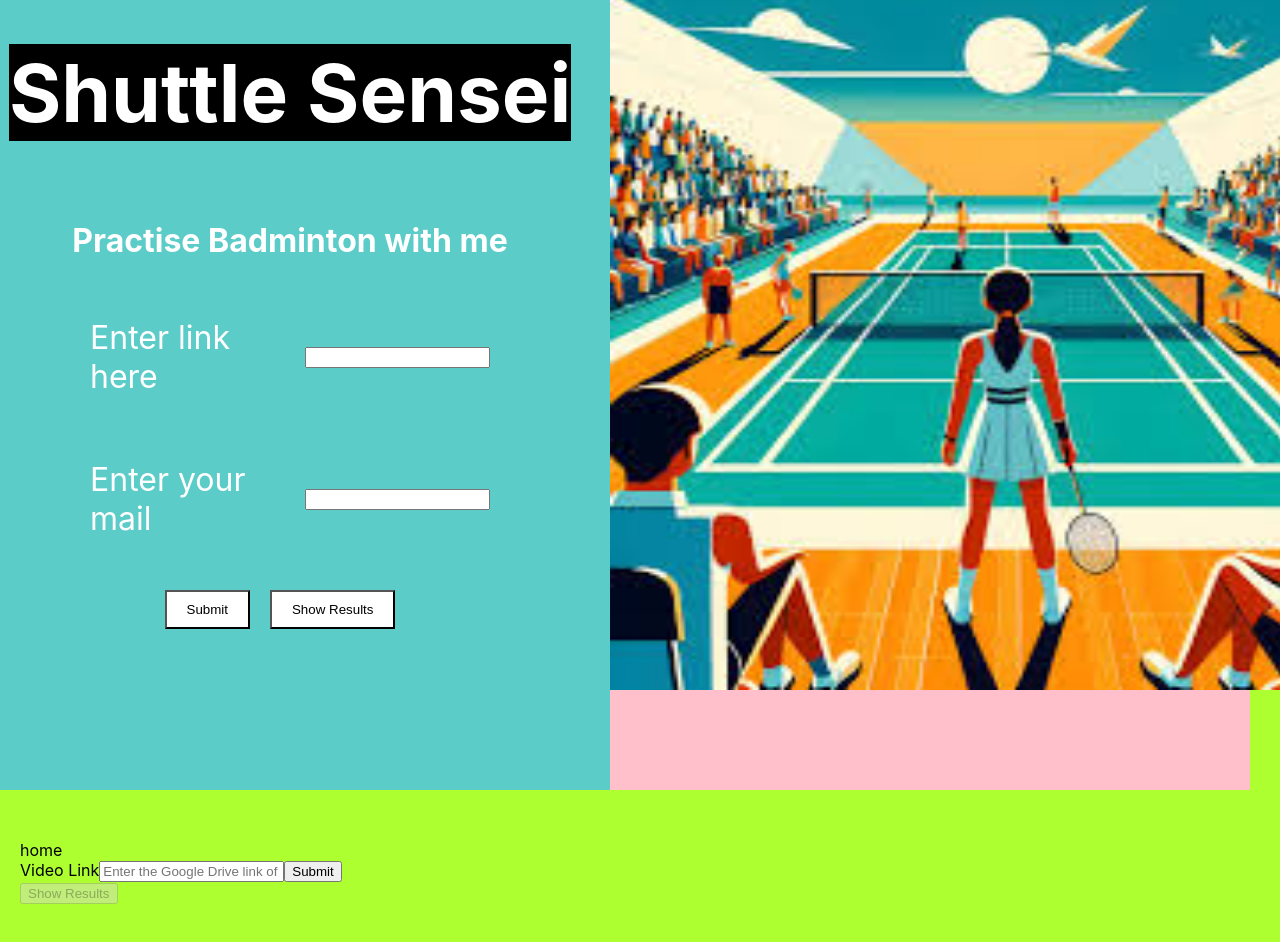
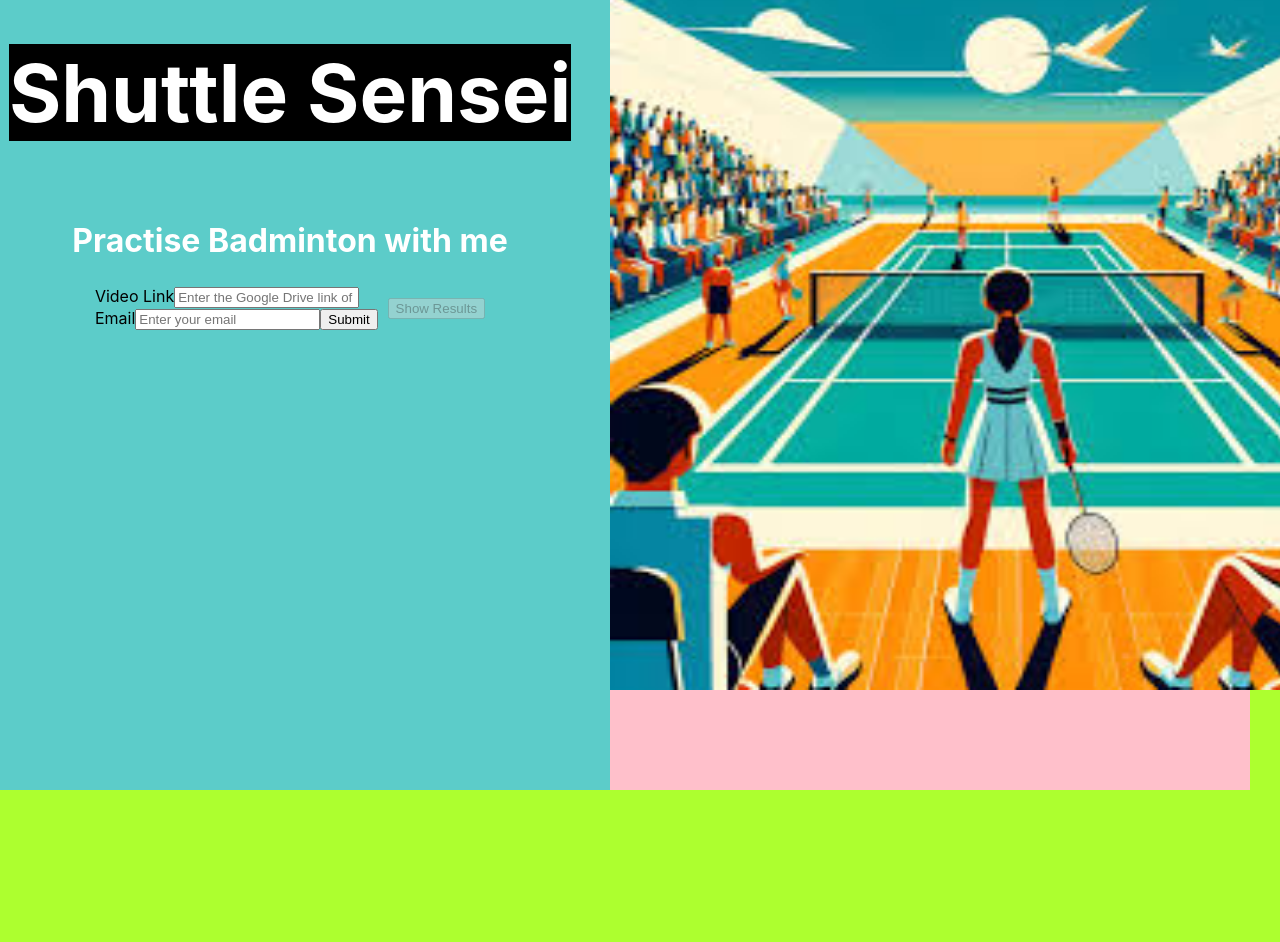
Before and after one commit to Team-Phoenix-Force/ShuttleSensei, a React (Create React App) app in the folder frontend/: page / in a window 1280 px wide. Shown: the top 942 px of the page. After the commit the page ends 880 px from the top, so only its background shows below. Built offline with nearby package versions, Linux system fonts and the light colour scheme.

Commit message:
Add some changes

```diff
--- a/frontend/src/pages/home.jsx
+++ b/frontend/src/pages/home.jsx
@@ -6,11 +6,12 @@ import "./styles.css";
 import a  from "../images/download (1).jpeg"
 
 const Home = () => {
-  const API_URL = "https://d9be-34-126-100-141.ngrok-free.app";
+  const API_URL = "https://5fa4-35-237-195-78.ngrok-free.app";
   const navigate = useNavigate();
 
   const [acknowledged, setAcknowledged] = useState(false);
   const [videoLink, setVideoLink] = useState("");
+  const [email, setEmail] = useState("");
 
   const handleChange = (e) => {
     setVideoLink(e.target.value);
@@ -23,6 +24,7 @@ const Home = () => {
         `${API_URL}/post`,
         {
           videoLink: videoLink,
+          email: email,
         },
         {
           headers: {
@@ -44,25 +46,6 @@ const Home = () => {
 <h1 className="h1_1">Shuttle Sensei</h1>
 <h2 className="p">Practise Badminton with me</h2>
 <div className="div">
-<p className="p">Enter link here</p>
-<input></input>
-</div>
-<div className="div">
-<p className="p">Enter your mail</p>
-<input></input>
-</div>
-<br></br>
-<div>
-<button className="button">Submit</button>
-<button className="button">Show Results</button>
-</div>
-   </div>
-   <div className="main-2">
-   <img src={a} height={700} width={800} alt='player1' />
-   </div>
-      </div>
-
-      <div>home</div>
 <form>
         <label>Video Link</label>
         <input
@@ -71,12 +54,27 @@ const Home = () => {
           onChange={handleChange}
           placeholder="Enter the Google Drive link of the video"
         />
+        <br></br>
+        <label>Email</label>
+        <input
+          type="email"
+          value={email}
+          onChange={(e) => setEmail(e.target.value)}
+          placeholder="Enter your email"
+        />
         <input type="submit" onClick={handleSubmit} />
       </form>
 
-      <button onClick={() => navigate("/compare")} disabled={!acknowledged}>
+      <button onClick={() => navigate("/results")} disabled={!acknowledged}>
         Show Results
       </button>
+</div>
+   </div>
+   <div className="main-2">
+   <img src={a} height={700} width={800} alt='player1' />
+   </div>
+      </div>
+
     </>
   );
 };
--- a/frontend/src/pages/results.jsx
+++ b/frontend/src/pages/results.jsx
@@ -18,7 +18,7 @@ import { Tab, Tabs, TabList, TabPanel } from "react-tabs";
 import "react-tabs/style/react-tabs.css";
 
 const Results = () => {
-  const API_URL = "https://d9be-34-126-100-141.ngrok-free.app";
+  const API_URL = "https://5fa4-35-237-195-78.ngrok-free.app";
   const [page, setPage] = useState("Compare");
   const pages = ["Compare", "Player1", "Player2"];
 
@@ -59,29 +59,35 @@ const Results = () => {
   const [newRallyData, setNewRallyData] = useState([]);
   const [rallies, setRallies] = useState([]);
   const [rallyIndex, setRallyIndex] = useState(0);
+  const [img,setImg] = useState("");
 
   useEffect(() => {
     const fetchData = async () => {
       try {
-        const response = await axios.get(`${API_URL}/get`);
+        const response = await axios.get(`${API_URL}/get/img`,{
+          headers: {
+            "ngrok-skip-browser-warning": "true",
+          },
+        });
         console.log(response);
+        setImg(response.data);
         const newData = {
-          positionDistribution : URL.createObjectURL(new Blob([response.data.positionDistribution], { type: 'image/png' })),
-          positionDistributionP1: URL.createObjectURL(new Blob([response.data.positionDistributionP1], { type: 'image/png' })),
-          rallyTimeDistribution : URL.createObjectURL(new Blob([response.data.rallyTimeDistribution], { type: 'image/png' })),
-          shotTypeDistributionP1 : URL.createObjectURL(new Blob([response.data.shotTypeDistributionP1], { type: 'image/png' })),
-          shotsDistributionP1 : URL.createObjectURL(new Blob([response.data.shotsDistributionP1], { type: 'image/png' })),
-          shotsDistributionP2 : URL.createObjectURL(new Blob([response.data.shotsDistributionP2], { type: 'image/png' })),
+          positionDistribution : URL.createObjectURL(new Blob([response.data.position_distribution], { type: 'image/png' })),
+          positionDistributionP1: URL.createObjectURL(new Blob([response.data.position_distribution_p1], { type: 'image/png' })),
+          rallyTimeDistribution : URL.createObjectURL(new Blob([response.data.rally_time_distribution], { type: 'image/png' })),
+          shotTypeDistributionP1 : URL.createObjectURL(new Blob([response.data.shot_type_distribution_p1], { type: 'image/png' })),
+          shotsDistributionP1 : URL.createObjectURL(new Blob([response.data.shots_distribution_p1], { type: 'image/png' })),
+          shotsDistributionP2 : URL.createObjectURL(new Blob([response.data.shots_distribution_p2], { type: 'image/png' })),
           summary : response.data.summary,
-          rallyData : response.data.rallyData,
-          totalPoints: response.data.totalPoints,
-          totalShotTypesP1: response.data.totalShotTypesP1,
-          totalShotTypesP2: response.data.totalShotTypesP2
+          rallyData : response.data.rally_data,
+          totalPoints: response.data.total_points,
+          totalShotTypesP1: response.data.total_shot_types_p1,
+          totalShotTypesP2: response.data.total_shot_types_p2
         }
 
         setResults(newData);
 
-        newRallyData = response.data.rallyData.map((rally, index) => {
+        newRallyData = response.data.rally_data.map((rally, index) => {
           const player1Shots = rally.player1.shots.split(",");
           const player2Shots = rally.player2.shots.split(",");
           const player1ShotsFreq = {
@@ -199,7 +205,7 @@ const Results = () => {
                 <div className="tablist">
                   {page === 'Compare' ? (
                     <img
-                      src={results.rallyTimeDistribution}
+                      src={img}
                       width={900}
                       height={500}
                       alt="rally-time-dist"
```
Lines whose indentation alone changed are shown as unchanged.
